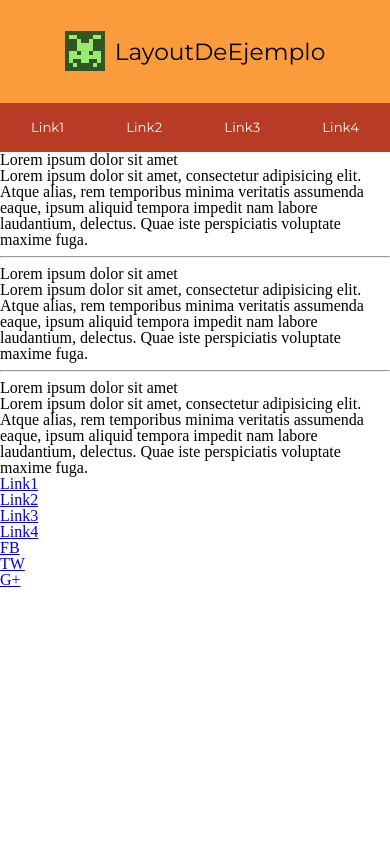
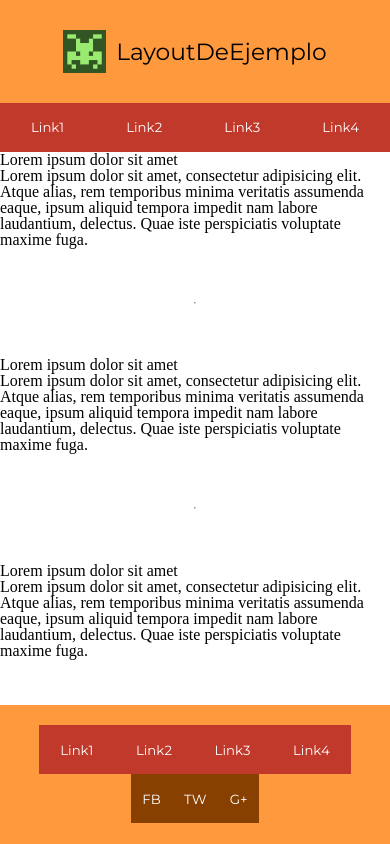
Before and after one commit to raquelgm88/prueba-create, a website: page src/html/index.html in a window 390 px wide. Drawn offline with nearby package versions, Linux system fonts and the light colour scheme; files that its build step writes are made by us from their sources; files whose address does not match are found by name.

Commit message:
Layout mobile version footer

```diff
--- a/src/scss/core/_variables.scss
+++ b/src/scss/core/_variables.scss
@@ -12,7 +12,7 @@ $bold: 700;
 $regular: 400;
 
 // Colors
-$color-headerFooter:#fb9c3c;
-$color-menu: #b83c25;
+$color-headerFooter:#ff993e;
+$color-menu: #c0392b;
 $color-link: white;
-$color-socialMedia:  #ae600d;
+$color-socialMedia:  #874000;
--- a/src/scss/layout/_footer.scss
+++ b/src/scss/layout/_footer.scss
@@ -1,2 +1,55 @@
 .footer {
+    display: flex;
+    flex-direction: column;
+    justify-content: center;
+    align-items: center;
+    width: 100vw;
+    height: 16.5vh;
+    background-color: $color-headerFooter;
+
+    &__menu {
+        display: flex;
+
+        &-list {
+            display: flex;
+            flex-direction: row;
+            justify-content: space-around;
+            align-items: center;
+            background-color: $color-menu;
+            width: 80vw;
+            height: 5.8vh;
+
+            &--item {
+                &_link {
+                    text-decoration: none;
+                    color: $color-link;
+                    font-family: $font;
+                    font-size: 3.4vw;
+                }
+            }
+        }
+    }
+
+    &__social {
+        display: flex;
+
+        &-list {
+            display: flex;
+            flex-direction: row;
+            justify-content: space-around;
+            align-items: center;
+            background-color: $color-socialMedia;
+            width: 33vw;
+            height: 5.8vh;
+
+            &--item {
+                &_link {
+                    text-decoration: none;
+                    color: $color-link;
+                    font-family: $font;
+                    font-size: 3.4vw;
+                }
+            }
+        }
+    }
 }
--- a/src/scss/layout/_header.scss
+++ b/src/scss/layout/_header.scss
@@ -14,7 +14,7 @@
         height: 13vh;
 
         &-logo {
-            width: 40px;
+            width: 11vw;
             margin-right: 10px;
         }
 
--- /dev/null
+++ b/src/scss/layout/_main.scss
@@ -0,0 +1,8 @@
+.main {
+    display: flex;
+    flex-direction: column;
+    justify-content: space-between;
+    width: 100vw;
+    height: 65.5vh;
+
+}
--- a/src/scss/main.scss
+++ b/src/scss/main.scss
@@ -1,5 +1,6 @@
 @import 'core/variables';
 @import 'core/reset';
 @import 'layout/header';
+@import 'layout/main';
 @import 'layout/footer';
 @import 'pages/index';
```
